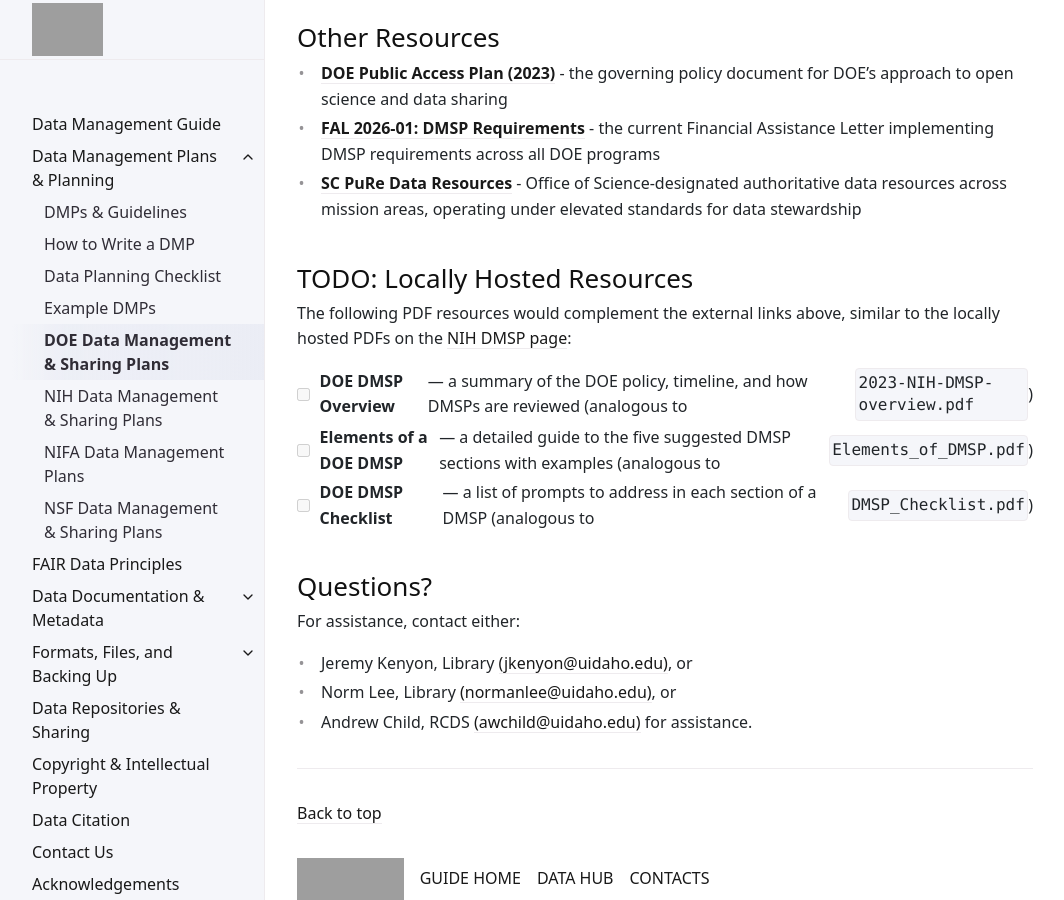
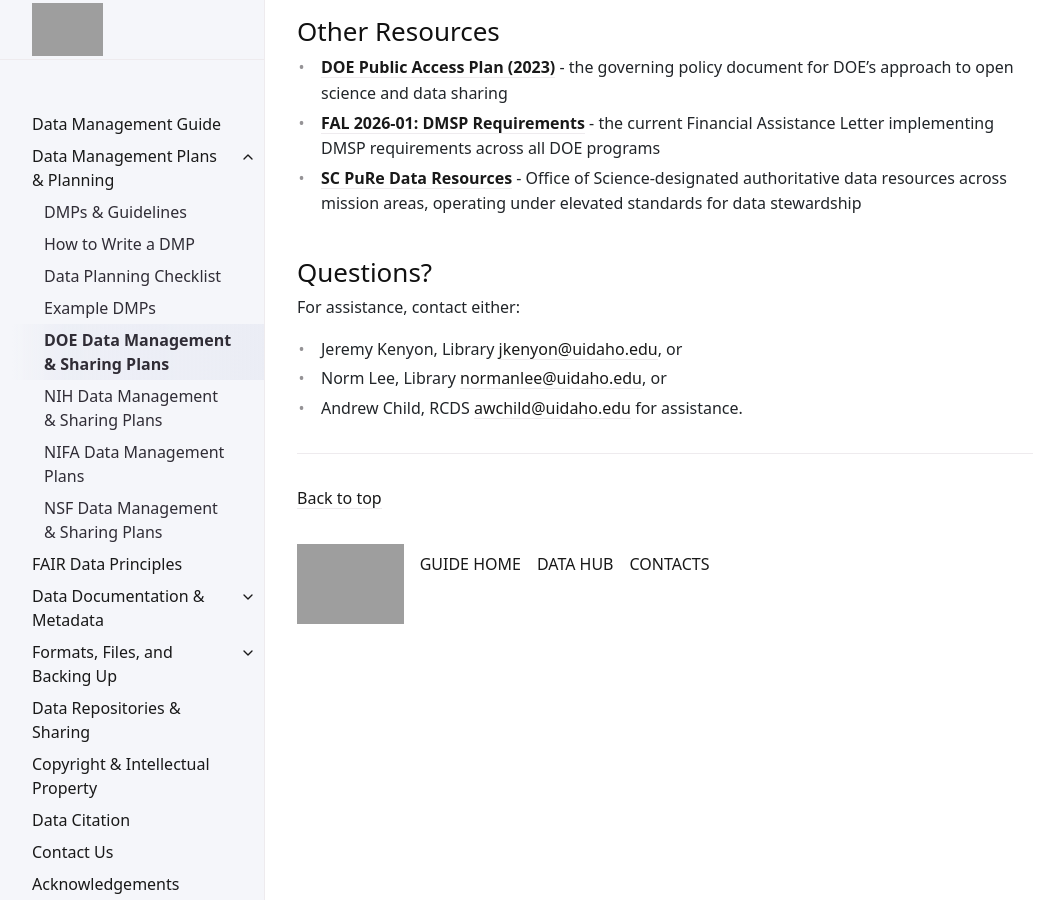
Before and after one commit to uidaholib/data-management-guide, a Jekyll site: the page built from guide/planning/doe.md, in a window 1280 px wide and 900 px high, scrolled down 2533 px. Shown: the whole window, without its empty margins (107-1171 px from the left). Built offline with Jekyll 4.4.1, drawn with Linux system fonts in a browser that asks for light colours; some of the changed text lies outside the part shown.

Commit message:
clean up and use alert classes

```diff
--- a/guide/planning/doe.md
+++ b/guide/planning/doe.md
@@ -5,13 +5,13 @@ nav_order: 5
 ---
 
 # DOE Data Management & Sharing Plans (DMSPs)
-Last Updated: April 13, 2026
+
+*Last Updated: April 13, 2026*
 
 The U.S. Department of Energy requires data management and sharing plans as part of all funded research projects. The University of Idaho provides the following resources to help researchers understand DOE's requirements and develop compliant plans using university resources.
 
-<p style="background-color: #ffe6e6; border-left: 4px solid #cc0000; padding: 0.75em 1em; border-radius: 4px;">
-As of <b>October 1, 2025</b>, DOE replaced Data Management Plans (DMPs) with <b>Data Management and Sharing Plans (DMSPs)</b> in all new solicitations. The transition is formalized in <b><a href="https://www.energy.gov/management/fal-2026-01-data-management-and-sharing-plan-dmsp-requirements">FAL 2026-01</a></b> (December 2025). If you are responding to a solicitation released after October 1, 2025, you must submit a DMSP rather than a DMP. Older templates and guidance materials may not reflect this change — always check the solicitation for the most current requirements.
-</p>
+As of **October 1, 2025**, DOE replaced Data Management Plans (DMPs) with **Data Management and Sharing Plans (DMSPs)** in all new solicitations. The transition is formalized in [FAL 2026-01](https://www.energy.gov/management/fal-2026-01-data-management-and-sharing-plan-dmsp-requirements) (December 2025). If you are responding to a solicitation released after October 1, 2025, you must submit a DMSP rather than a DMP. Older templates and guidance materials may not reflect this change — always check the solicitation for the most current requirements.
+{:.alert .alert-primary}
 
 ## General Information
 
@@ -27,7 +27,7 @@ As of <b>October 1, 2025</b>, DOE replaced Data Management Plans (DMPs) with <b>
 
 Individual DOE programs may modify or add to the DOE-wide DMSP requirements. Researchers should always check for program-specific guidance in their solicitation.
 
-Individual facilities within programs may also have unique requirements. Guidance can be found on the DOE's [**resources page**](https://science.osti.gov/Funding-Opportunities/Digital-Data-Management#resources).
+Individual facilities within programs may also have unique requirements. Guidance can be found on the DOE's [Resources Page](https://science.osti.gov/Funding-Opportunities/Digital-Data-Management#resources).
 
 ### Biological and Environmental Research (BER)
 
@@ -72,17 +72,10 @@ ARPA-E, the Office of Fossil Energy and Carbon Management (FECM), and other DOE
 - [**FAL 2026-01: DMSP Requirements**](https://www.energy.gov/management/fal-2026-01-data-management-and-sharing-plan-dmsp-requirements) - the current Financial Assistance Letter implementing DMSP requirements across all DOE programs
 - [**SC PuRe Data Resources**](https://science.osti.gov/Initiatives/PuRe-Data) - Office of Science-designated authoritative data resources across mission areas, operating under elevated standards for data stewardship
 
-## TODO: Locally Hosted Resources
-
-The following PDF resources would complement the external links above, similar to the locally hosted PDFs on the [NIH DMSP page]({{ '/guide/planning/nih/' | relative_url }}):
-
-- [ ] **DOE DMSP Overview** — a summary of the DOE policy, timeline, and how DMSPs are reviewed (analogous to `2023-NIH-DMSP-overview.pdf`)
-- [ ] **Elements of a DOE DMSP** — a detailed guide to the five suggested DMSP sections with examples (analogous to `Elements_of_DMSP.pdf`)
-- [ ] **DOE DMSP Checklist** — a list of prompts to address in each section of a DMSP (analogous to `DMSP_Checklist.pdf`)
-
 ## Questions?
 
 For assistance, contact either:
-  - Jeremy Kenyon, Library [(jkenyon@uidaho.edu)](mailto:jkenyon@uidaho.edu), or
-  - Norm Lee, Library [(normanlee@uidaho.edu)](mailto:normanlee@uidaho.edu), or
-  - Andrew Child, RCDS [(awchild@uidaho.edu)](mailto:awchild@uidaho.edu) for assistance.
+
+  - Jeremy Kenyon, Library <jkenyon@uidaho.edu>, or
+  - Norm Lee, Library <normanlee@uidaho.edu>, or
+  - Andrew Child, RCDS <awchild@uidaho.edu> for assistance.
```
Also changed, not shown: other parts of guide/planning/doe.md (+1 -1 lines), guide/planning/nifa.md (+8 -5 lines), guide/planning/nih.md (+15 -12 lines), guide/planning/nsf.md (+8 -7 lines).
